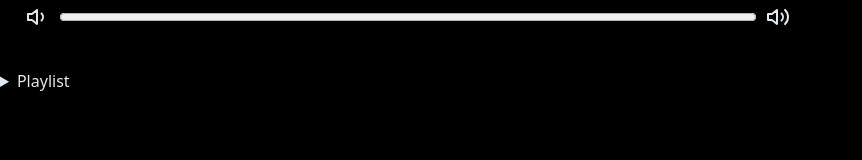
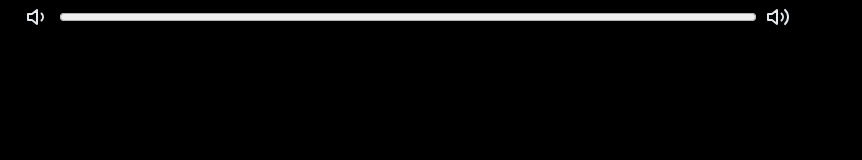
Before and after one commit to symbolic-dreams/standing-echo, a Vue app: page / in a window 1280 px wide. Shown: the part 122-282 px from the top of the page, without its empty margins (0-862 px from the left). Built offline with nearby package versions, Linux system fonts and the light colour scheme.

Commit message:
deleted Play;ist

```diff
--- a/src/components/App.vue
+++ b/src/components/App.vue
@@ -39,7 +39,6 @@ html, body {
 <template>
   <main id="app">
     <Player />
-    <Playlist />
   </main>
 </template>
 
@@ -47,11 +46,11 @@ html, body {
 import { Component, Vue } from 'vue-property-decorator';
 //import Navigation from './Navigation.vue'
 import Player from './Player.vue'
-import Playlist from './Playlist.vue';
+//import Playlist from './Playlist.vue'
 //import Library from './Library.vue'
 
 @Component({
-  components: { Player, Playlist }
+  components: { Player }
 })
 export default class App extends Vue {
   created() {
--- a/src/components/Playlist.vue
+++ /dev/null
@@ -1,20 +0,0 @@
-<style scoped>
-.playlist {
-  box-sizing: border-box;
-}
-</style>
-
-<template>
-  <details class="playlist">
-    <summary>Playlist</summary>
-  </details>
-</template>
-
-<script lang="ts">
-import { Component, Prop, Vue } from 'vue-property-decorator';
-
-@Component
-export default class Playlist extends Vue {
-  @Prop() private msg!: string;
-}
-</script>
```
